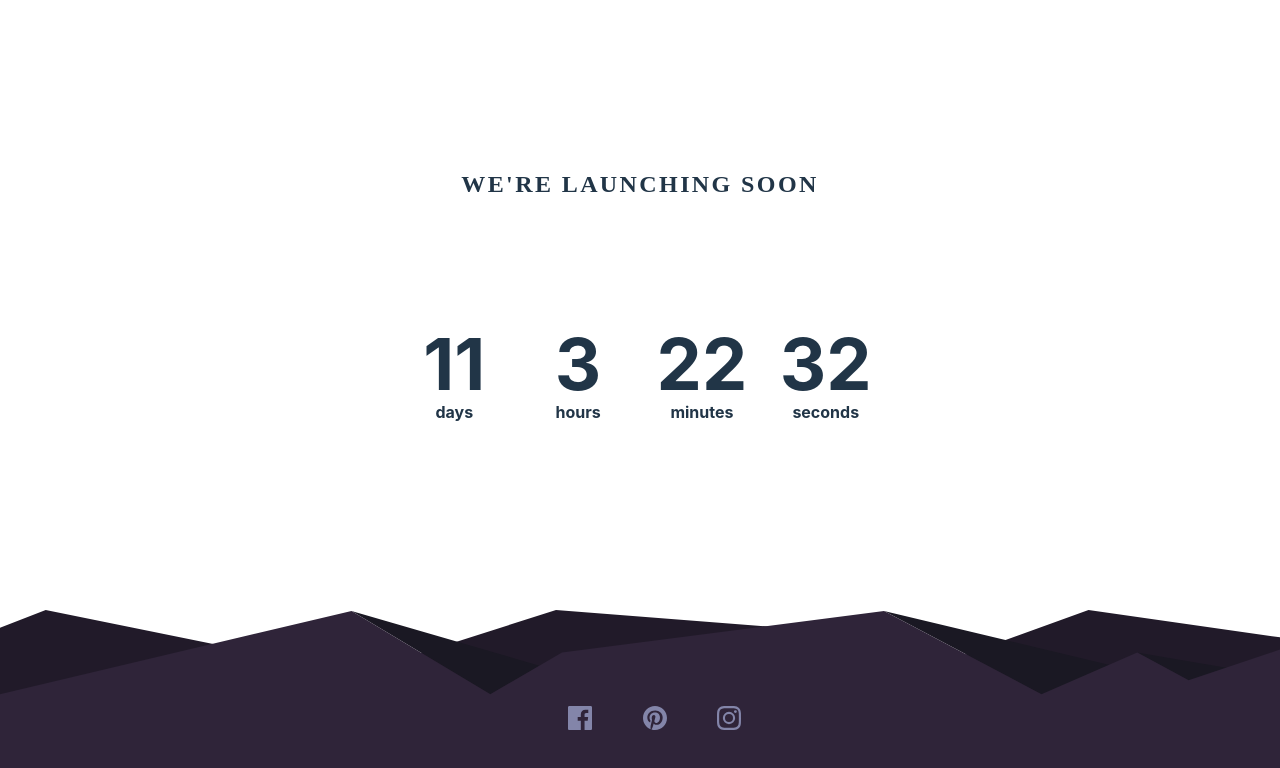
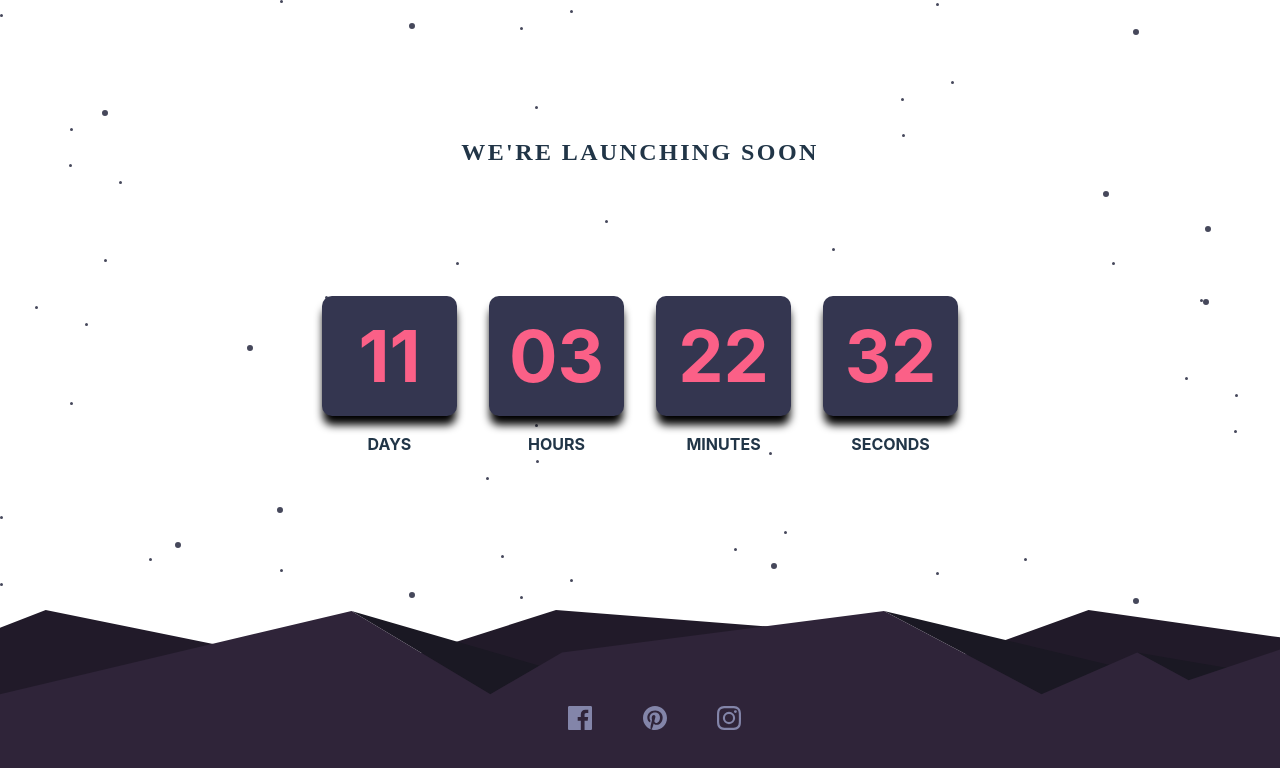
Before and after one commit to Elio1995/countdown-timer, a React (Vite) app: page / in a window 1280 px wide. Shown: the top 768 px of the page. Built offline with nearby package versions, Linux system fonts and the light colour scheme.

Commit message:
Fix some conditions when time is under 9 and equal to 0 Fixed time's up styling and added stars background

```diff
--- a/src/components/Timer.tsx
+++ b/src/components/Timer.tsx
@@ -13,18 +13,34 @@ function Timer() {
     let year = new Date().getFullYear();
     const difference = +new Date(`08/10/${year}`) - +new Date();
 
-    let timeLeft: time = { days: 0, hours: 0, minutes: 0, seconds: 0 };
+    let timeToReach: time = { days: 0, hours: 0, minutes: 0, seconds: 0 };
 
     if (difference > 0) {
-      timeLeft = {
-        days: Math.floor(difference / (1000 * 60 * 60 * 24)),
-        hours: Math.floor((difference / (1000 * 60 * 60)) % 24),
-        minutes: Math.floor((difference / 1000 / 60) % 60),
-        seconds: !0 ? Math.floor((difference / 1000) % 60) : 0,
+      timeToReach = {
+        days: 0
+          ? 0
+          : Math.floor(difference / (1000 * 60 * 60 * 24)) < 10
+          ? `0${Math.floor(difference / (1000 * 60 * 60 * 24))}`
+          : Math.floor(difference / (1000 * 60 * 60 * 24)),
+        hours: 0
+          ? 0
+          : Math.floor((difference / (1000 * 60 * 60)) % 24) < 10
+          ? `0${Math.floor((difference / (1000 * 60 * 60)) % 24)}`
+          : Math.floor((difference / (1000 * 60 * 60)) % 24),
+        minutes: 0
+          ? 0
+          : Math.floor((difference / 1000 / 60) % 60) < 10
+          ? `0${Math.floor((difference / 1000 / 60) % 60)}`
+          : Math.floor((difference / 1000 / 60) % 60),
+        seconds: 0
+          ? 0
+          : Math.floor((difference / 1000) % 60) < 10
+          ? `0${Math.floor((difference / 1000) % 60)}`
+          : Math.floor((difference / 1000) % 60),
       };
     }
 
-    return timeLeft;
+    return timeToReach;
   };
 
   const [timeLeft, setTimeLeft] = useState(calculateTimeLeft());
@@ -46,16 +62,36 @@ function Timer() {
 
     timerComponents.push(
       <span key={timeLeft[interval as keyof time]} className="grid font-bold">
-        <span className="text-7xl">{timeLeft[interval as keyof time]}</span>{" "}
-        <span>{interval} </span>
+        <span
+          style={{
+            background: "hsl(236, 21%, 26%)",
+            color: "hsl(345, 95%, 68%)",
+            borderRadius: "10px",
+            boxShadow: "0px 10px 8px -1px black",
+          }}
+          className="text-7xl px-5 py-6 mb-4"
+        >
+          {timeLeft[interval as keyof time]}
+        </span>
+        <span className="uppercase">{interval} </span>
       </span>
     );
   });
 
   return (
-    <div className="grid grid-cols-4 gap-8 w-fit mb-52">
-      {timerComponents.length ? timerComponents : <span>Time's up!</span>}
-    </div>
+    <>
+      {timerComponents.length ? (
+        <div className="grid grid-cols-4 gap-8 w-fit mb-52">
+          {timerComponents}
+        </div>
+      ) : (
+        <div className="text-center mb-52">
+          <span className="title font-bold mb-32 text-2xl tracking-widest text-center">
+            Time's up!
+          </span>
+        </div>
+      )}
+    </>
   );
 }
 
--- a/src/index.css
+++ b/src/index.css
@@ -10,7 +10,8 @@
 
   color-scheme: light dark;
   color: rgba(255, 255, 255, 0.87);
-  background-color: hsl(236, 21%, 26%);
+  background-image: url(../images/bg-stars.svg);
+  background-color: hsl(235, 16%, 14%);
 
   font-synthesis: none;
   text-rendering: optimizeLegibility;
```
